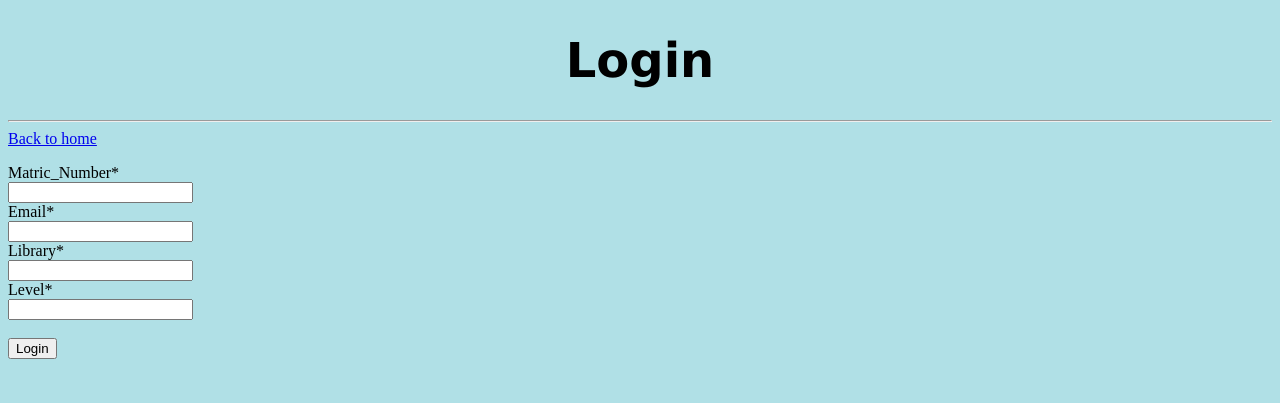
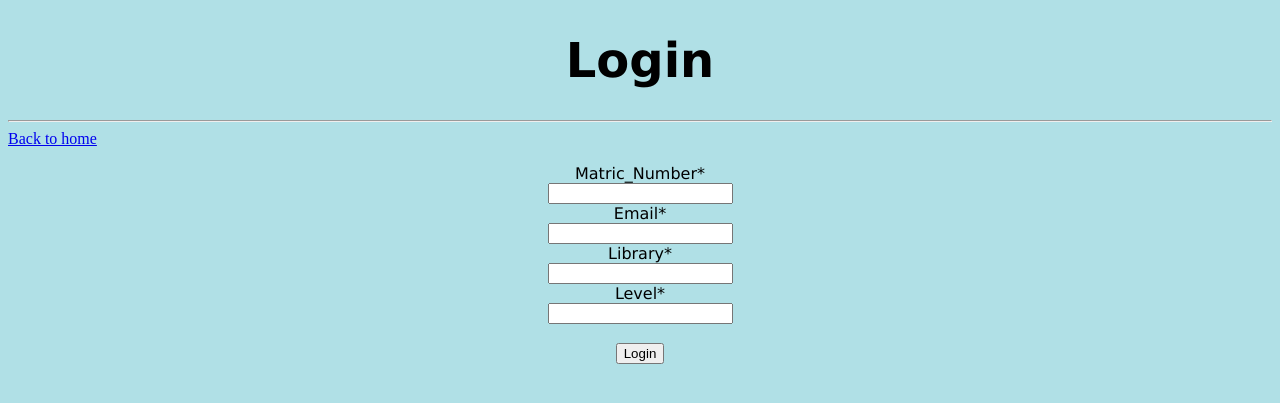
Before and after one commit to jamesleejie/gotspaceanottest1, a Django app: page /login/ in a window 1280 px wide. Shown: the top 403 px of the page. Run offline with Django 4.2, Linux system fonts and the light colour scheme.

Commit message:
Update login.html

```diff
--- a/gotspaceanot/templates/gotspaceanot/login.html
+++ b/gotspaceanot/templates/gotspaceanot/login.html
@@ -10,9 +10,9 @@
 <body>
     <a href="/">Back to home</a>
 
-    <p style="color:red; font-family:verdana; text-align:center;">{{ status|safe }}</p>
+    <p style="color:red;">{{ status|safe }}</p>
     <!-- Create a Form -->
-    <form method="POST">
+    <form method="POST" style = "font-family:verdana; text-align:center;">
         <!-- Security token by Django -->
         {% csrf_token %}
         <!-- form -->
```
